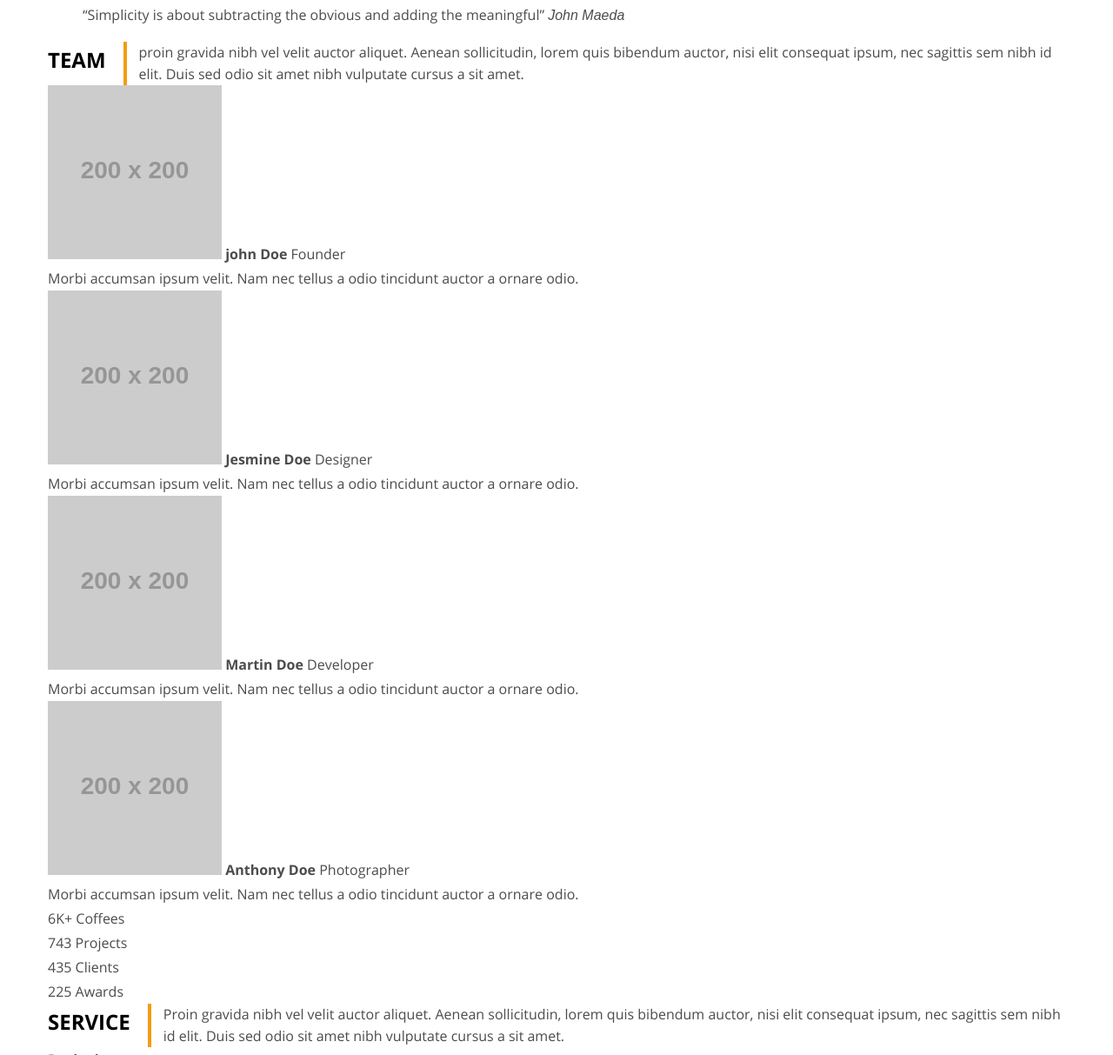
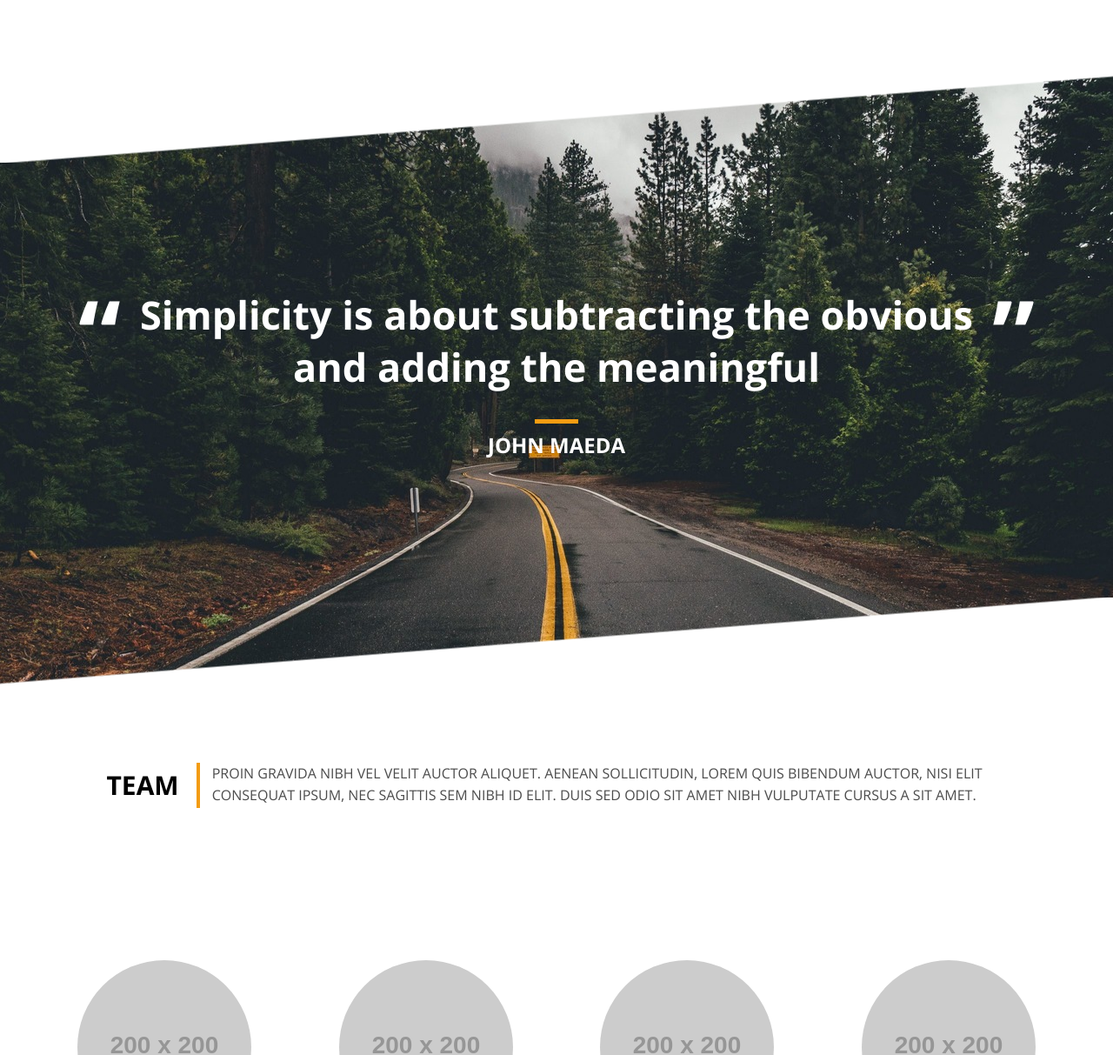
Before and after one commit to klaid87/creative-studio, a website: page src/index.html in a window 1280 px wide. Shown: the part 2388-3601 px from the top of the page at 87% size. Drawn offline with nearby package versions, Linux system fonts and the light colour scheme; files that its build step writes are made by us from their sources; placeholder pictures from the web are drawn by us; files whose address does not match are found by name.

Commit message:
Начал стилизацию блоко 3-7. Предварительно закончил блок 3 и 4

```diff
--- a/src/index.html
+++ b/src/index.html
@@ -145,7 +145,7 @@
       <h2 class="visually-hidden">Quotes of interesting people</h2>
       <div class="container">
         <blockquote class="quote">
-          <q class="quote__text">Simplicity is about subtracting the obvious and adding the meaningful</q>
+          <q class="quote__text text--size-xxl">Simplicity is about subtracting the obvious and adding the meaningful</q>
           <cite class="quote__author">John Maeda</cite>
         </blockquote>
       </div>
@@ -154,18 +154,18 @@
     <section class="team">
       <div class="container">
         <div class="team__description description">
-          <h2 class="description__heading heading">Team</h2>
-          <p class="description__text text">proin gravida nibh vel velit auctor aliquet. Aenean sollicitudin,
+          <h2 class="description__heading heading heading--size-xl">Team</h2>
+          <p class="description__text text text--uppercase">proin gravida nibh vel velit auctor aliquet. Aenean sollicitudin,
             lorem quis bibendum auctor, nisi elit consequat ipsum, nec sagittis sem nibh id elit. Duis sed odio sit amet
             nibh vulputate cursus a sit amet.
           </p>
         </div>
         <ul class="team__list list">
           <li class="team__item team-item">
-            <picture class="team-item__picture">
-              <img class="tiam-item__image" src="http://placehold.it/200x200/" alt="Employee photo">
+            <picture class="team-item__picture picture">
+              <img class="team-item__image" src="http://placehold.it/200x200/" alt="Employee photo">
             </picture>
-            <strong class="team-item__name">john Doe</strong>
+            <strong class="team-item__name heading heading--size-l">john Doe</strong>
             <span class="team-item__description">Founder</span>
             <p class="team-item__text text">Morbi accumsan ipsum velit. Nam nec tellus a odio tincidunt auctor a ornare odio.</p>
             <ul class="team__socials team-socials list">
@@ -187,10 +187,10 @@
             </ul>
           </li>
           <li class="team__item team-item">
-            <picture class="team-item__picture">
-              <img class="tiam-item__image" src="http://placehold.it/200x200/" alt="Employee photo">
+            <picture class="team-item__picture picture">
+              <img class="team-item__image" src="http://placehold.it/200x200/" alt="Employee photo">
             </picture>
-            <strong class="team-item__name">Jesmine Doe</strong>
+            <strong class="team-item__name heading heading--size-l">Jesmine Doe</strong>
               <span class="team-item__description">Designer</span>
               <p class="team-item__text text">Morbi accumsan ipsum velit. Nam nec tellus a odio tincidunt auctor a ornare odio.</p>
               <ul class="team__socials team-socials list">
@@ -212,10 +212,10 @@
               </ul>
           </li>
           <li class="team__item team-item">
-            <picture class="team-item__picture">
-              <img class="tiam-item__image" src="http://placehold.it/200x200/" alt="Employee photo">
+            <picture class="team-item__picture picture">
+              <img class="team-item__image" src="http://placehold.it/200x200/" alt="Employee photo">
             </picture>
-            <strong class="team-item__name">Martin Doe</strong>
+            <strong class="team-item__name heading heading--size-l">Martin Doe</strong>
             <span class="team-item__description">Developer</span>
             <p class="team-item__text text">Morbi accumsan ipsum velit. Nam nec tellus a odio tincidunt auctor a ornare odio.</p>
             <ul class="team__socials team-socials list">
@@ -237,10 +237,10 @@
             </ul>
           </li>
           <li class="team__item team-item">
-            <picture class="team-item__picture">
-              <img class="tiam-item__image" src="http://placehold.it/200x200/" alt="Employee photo">
+            <picture class="team-item__picture picture">
+              <img class="team-item__image" src="http://placehold.it/200x200/" alt="Employee photo">
             </picture>
-            <strong class="team-item__name">Anthony Doe</strong>
+            <strong class="team-item__name heading heading--size-l">Anthony Doe</strong>
             <span class="team-item__description">Photographer</span>
             <p class="team-item__text text">Morbi accumsan ipsum velit. Nam nec tellus a odio tincidunt auctor a ornare odio.</p>
             <ul class="team__socials team-socials list">
--- a/src/scss/blocks/about.scss
+++ b/src/scss/blocks/about.scss
@@ -1,5 +1,5 @@
 .about {
-  padding-top: 100px;
+  padding: 100px 0 100px;
 
   &__description {
     max-width: 1035px;
@@ -78,11 +78,6 @@
     }
   }
 
-  // &__picture {
-  //   display: flex;
-  //   justify-content: center;
-  // }
-
   &__item-text {
     display: inline-block;
     margin-bottom: 5px;
--- /dev/null
+++ b/src/scss/blocks/post.scss
@@ -0,0 +1,23 @@
+.post {
+  position: relative;
+  background: url("../../images/features/features-background.jpg") no-repeat center;
+
+  &::before,
+  &::after {
+    content: "";
+    position: absolute;
+    width: 100%;
+    height: 100px;
+    left: 0;
+    background-image: linear-gradient(to right bottom, transparent 49%, #ffffff 50%);
+  }
+
+  &::before {
+    top: 0;
+    transform: rotate(180deg);
+  }
+
+  &::after {
+    bottom: 0;
+  }
+}
--- /dev/null
+++ b/src/scss/blocks/quote.scss
@@ -0,0 +1,54 @@
+.quote {
+  position: relative;
+  display: flex;
+  flex-direction: column;
+  align-items: center;
+  margin: 0;
+  padding: 245px 0;
+  font-weight: 700;
+  color: $text-color-additional;
+
+  &__text {
+    position: relative;
+    line-height: 1.33;
+    text-align: center;
+    max-width: 960px;
+    margin-bottom: 30px;
+
+    &::before,
+    &::after {
+      position: absolute;
+      font-size: 110px;
+      top: 50px;
+      line-height: 0;
+    }
+
+    &::before {
+      left: -70px
+    }
+
+    &::after {
+      right: -70px;
+    }
+  }
+
+  &__author {
+    font-size: 24px;
+    line-height: 2.5;
+    text-transform: uppercase;
+    font-style: normal;
+    position: relative;
+
+
+    &::before {
+      content: "";
+      position: absolute;
+      top: 0;
+      left: 50%;
+      transform: translateX(-50%);
+      width: 50px;
+      height: 5px;
+      background-color: $brand-color;
+    }
+  }
+}
--- /dev/null
+++ b/src/scss/blocks/team-item.scss
@@ -0,0 +1,39 @@
+.team-item {
+  display: flex;
+  flex-direction: column;
+  align-items: center;
+  text-align: center;
+
+  &__picture {
+    margin-bottom: 25px;
+  }
+
+  &__image {
+    border-radius: 50%;
+  }
+
+  &__description {
+    position: relative;
+    font-size: 15px;
+    font-weight: 400;
+    line-height: 1.33;
+    color: #999999;
+    padding-bottom: 20px;
+    margin-bottom: 15px;
+
+    &::after {
+      content: "";
+      position: absolute;
+      bottom: 0;
+      left: 50%;
+      transform: translateX(-50%);
+      width: 20px;
+      height: 4px;
+      background-color: #999999;
+    }
+  }
+
+  &__text {
+    color: #737373;
+  }
+}
--- /dev/null
+++ b/src/scss/blocks/team.scss
@@ -0,0 +1,24 @@
+.team {
+  padding: 90px 0 0 0;
+
+  &__description {
+    max-width: 1035px;
+    margin: 0 auto 145px;
+  }
+
+  &__list {
+    display: flex;
+    justify-content: space-between;
+  }
+
+  &__item {
+    max-width: 268px;
+    padding: 25px 15px 30px;
+    border-top: 5px solid transparent;
+
+    &:hover {
+      background-color: #f2f2f2f2;
+      border-top: 5px solid $brand-color;
+    }
+  }
+}
--- a/src/scss/style.scss
+++ b/src/scss/style.scss
@@ -8,6 +8,8 @@
 @import "blocks/button.scss";
 @import "blocks/text.scss";
 @import "blocks/heading.scss";
+@import "blocks/post.scss";
+@import "blocks/quote.scss";
 @import "blocks/navigation.scss";
 @import "blocks/page-header.scss";
 @import "blocks/features.scss";
@@ -17,3 +19,5 @@
 @import "blocks/description.scss";
 @import "blocks/row.scss";
 @import "blocks/bar.scss";
+@import "blocks/team.scss";
+@import "blocks/team-item.scss";
--- a/src/scss/variables.scss
+++ b/src/scss/variables.scss
@@ -3,3 +3,4 @@ $desktop-width: 960px;
 $brand-color: #f39c12;
 $text-color-error: #e74c3c;
 $text-color: #4c4c4c;
+$text-color-additional: #ffffff;
```
